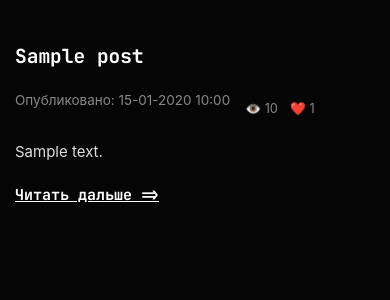
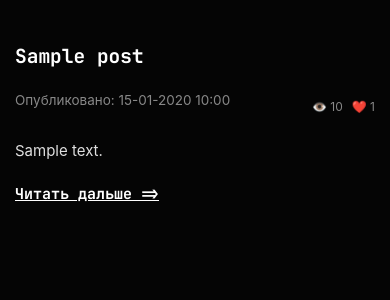
Before and after one commit to uptrixio/uptrixio, a Flask app: page / in a window 390 px wide. Shown: the part 176-476 px from the top of the page. Run offline with Flask 3, Linux system fonts and the light colour scheme; tables that the repository leaves empty hold one stand-in row (values such as "Sample post"); some libraries are stand-ins or nearby versions.

Commit message:
Update style.css

```diff
--- a/app/static/css/style.css
+++ b/app/static/css/style.css
@@ -496,14 +496,18 @@ button, input[type="submit"], a {
     }
 
     .post-meta-extra {
-        gap: 0.3rem 1rem;
+        display: flex;
+        justify-content: space-between;
+        align-items: center;
+        flex-wrap: nowrap;
+        gap: 1rem;
         font-size: 0.85rem;
+        margin-bottom: 1.2em;
     }
 
     .post-stats {
         gap: 0.8rem;
-        margin-left: 0;
-        margin-top: 0.3rem;
+        white-space: nowrap;
     }
 
     .like-button {
@@ -531,16 +535,20 @@ button, input[type="submit"], a {
     .header {
         padding: 0.6rem 1rem;
     }
+
     .logo {
         max-width: 100px;
     }
+
     .main-nav {
         padding: 0.4rem 0.5rem;
     }
+
      .main-nav ul li a {
         font-size: 0.9rem;
         padding: 0.3rem 0.4rem;
     }
+
     .content {
         margin-top: 1rem;
         margin-bottom: 1rem;
@@ -551,6 +559,7 @@ button, input[type="submit"], a {
         margin-top: 1.2em;
         margin-bottom: 1em;
     }
+
     h1:not(.page-title) {
         margin-top: 1.5em;
     }
@@ -567,7 +576,16 @@ button, input[type="submit"], a {
         padding: 0.7em 1.0em;
     }
 
-     .post-preview {
+    .post-preview {
         margin-bottom: 2em;
     }
+
+    .post-meta-extra {
+        gap: 0.6rem;
+        font-size: 0.8rem;
+    }
+
+    .post-stats {
+        gap: 0.6rem;
+    }
 }
```
